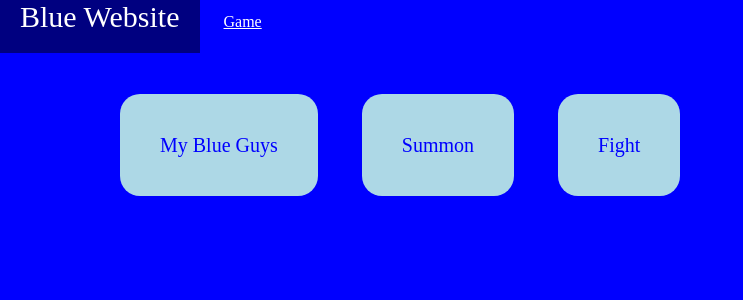
After one commit to HydreigonGuy/blue_jam_site, a Flask app: page /game/ in a window 1280 px wide. The commit adds this page. Shown: the top 300 px of the page, without its empty margins (0-743 px from the left). Run offline with Flask 2, Linux system fonts and the light colour scheme.

Commit message:
ADD: added game page, generic base.html and divided backend python code into different files

```diff
--- /dev/null
+++ b/app.py
@@ -0,0 +1,5 @@
+
+from flask import Flask
+
+app = Flask(__name__, static_folder="static/")
+app.config['SQLALCHEMY_DATABASE_URI'] = 'sqlite:///Blue.db'
--- /dev/null
+++ b/routes.py
@@ -0,0 +1,17 @@
+
+from flask import render_template
+from app import app
+from db import BlueStuff
+
+@app.route('/')
+def home():
+    return render_template("home.html")
+
+@app.route('/game/')
+def game():
+    return render_template("game/home.html")
+
+@app.route('/game/blue_guys')
+def game():
+    #blue_guys = BlueStuff.query.filter_by(userid= current user id )
+    return render_template("game/home.html")
--- a/run.py
+++ b/run.py
@@ -1,12 +1,5 @@
 
-from flask import Flask, render_template
-
-app = Flask(__name__, static_folder="static/")
-
-
-@app.route('/')
-def home():
-    return render_template("home.html")
+from routes import app
 
 def main():
     app.run(host="0.0.0.0", port=5004)
--- /dev/null
+++ b/static/css/game.css
@@ -0,0 +1,10 @@
+
+.game-button{
+    margin: 20px;
+    padding: 40px;
+    border-radius: 20px;
+    background-color: lightblue;
+    color: blue;
+    text-decoration: none;
+    font-size: 20px;
+}
--- a/static/css/styles.css
+++ b/static/css/styles.css
@@ -24,3 +24,7 @@ body{
     padding: 20px;
     margin: 0;
 }
+
+.content{
+    padding: 100px;
+}
--- /dev/null
+++ b/templates/base.html
@@ -0,0 +1,17 @@
+<!DOCTYPE html>
+<html>
+    <head>
+        <title>Blue - home</title>
+        <link rel="stylesheet" href="{{ url_for('static', filename='css/styles.css', _external=True) }}">
+        {% block head %}{% endblock %}
+    </head>
+    <body>
+        <!-- Header -->
+        <div class="header">
+            <a class="title" href="/">Blue Website</a>
+            <a class="header-link" href="/game">Game</a>
+        </div>
+        <!-- End of Header -->
+        {% block body %}{% endblock %}
+    </body>
+</html>
--- /dev/null
+++ b/templates/game/home.html
@@ -0,0 +1,13 @@
+{% extends 'base.html' %}
+
+{% block head %}
+    <link rel="stylesheet" href="{{ url_for('static', filename='css/game.css', _external=True) }}">
+{% endblock %}
+
+{% block body %}
+    <div class="content">
+        <a class="game-button" href="/game/blue_guys">My Blue Guys</a>
+        <a class="game-button" href="/game/summon">Summon</a>
+        <a class="game-button" href="/game/fight">Fight</a>
+    </div>
+{% endblock %}
```
Also changed, not shown: db.py (added, +23 -0 lines), templates/home.html (+5 -15 lines).
